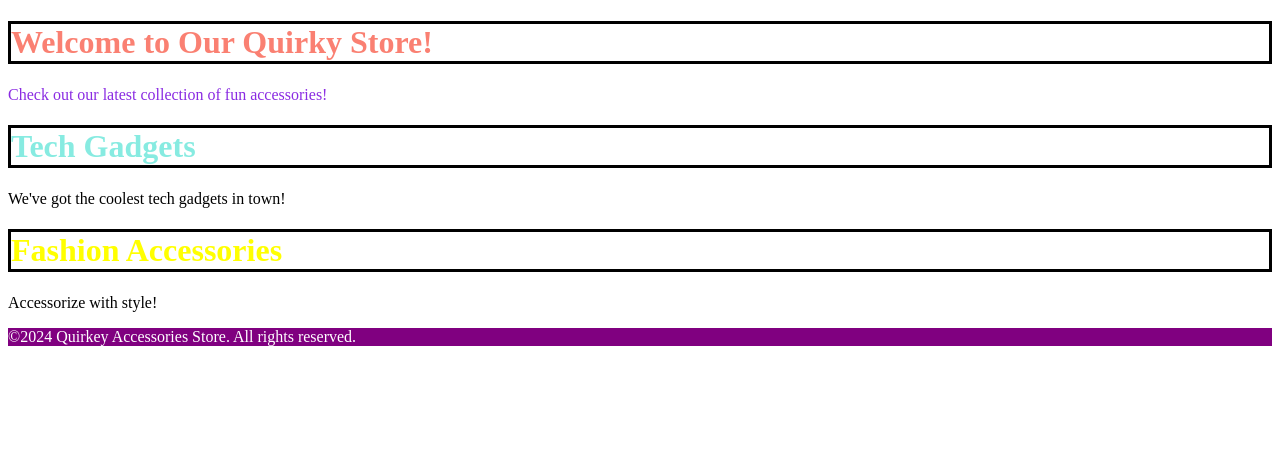
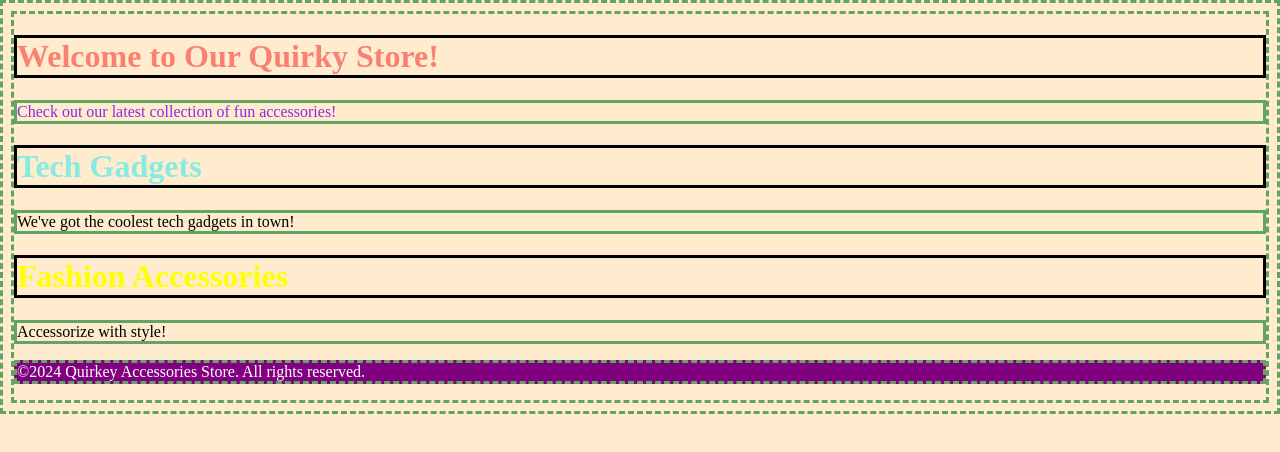
Before and after one commit to Path2Tech-CO/Revamp-STE, a plain HTML site: page index.html in a window 1280 px wide. Drawn offline with Linux system fonts and the light colour scheme.

Commit message:
adding universal selector to stylize page

```diff
--- a/index.html
+++ b/index.html
@@ -10,9 +10,9 @@
     <h1 class="Hello-wel">Welcome to Our Quirky Store!</h1>
     <p class="p1">Check out our latest collection of fun accessories!</p>
     <h1 class="Tech-wel">Tech Gadgets</h1>
-    <p>We've got the coolest tech gadgets in town!</p>
+    <p class="p2">We've got the coolest tech gadgets in town!</p>
     <h1 class="Fash-wel">Fashion Accessories</h1>
-    <p>Accessorize with style!</p>
+    <p class="p3">Accessorize with style!</p>
 
     <p class="co">&copy;2024 Quirkey Accessories Store. All rights reserved.</p>
 
--- a/style.css
+++ b/style.css
@@ -1,30 +1,55 @@
-h1{
-    border-style: solid;
+*{
+    border-style: dashed;
+    border-color: rgb(99, 164, 99);
+    background-color: blanchedalmond;
+
+}
+
+
+
+body{
+    border-style: dashed;
+    border-color: rgb(99, 164, 99);
 
 }
 
 .Hello-wel {
     color:salmon;
     border-color: black;
-
+    border-style: solid;
 }
 
 .p1{
     color:blueviolet;
+    border-style: solid;
 }
 
 .Tech-wel {
     color: rgb(135, 235, 225);
     border-color: black;
+    border-style: solid;
 }
 
+.p2{
+    border-style: solid;
+
+}
 
 .Fash-wel {
     color: yellow;
     border-color: black;
+    border-style: solid;
 }
+
+.p3{
+    border-style: solid;
+}
+
 
 .co{
     background-color: purple;
     color: white;
+    border-style: dashed;
+    border-color: rgb(99, 164, 99);
+
 }
```
